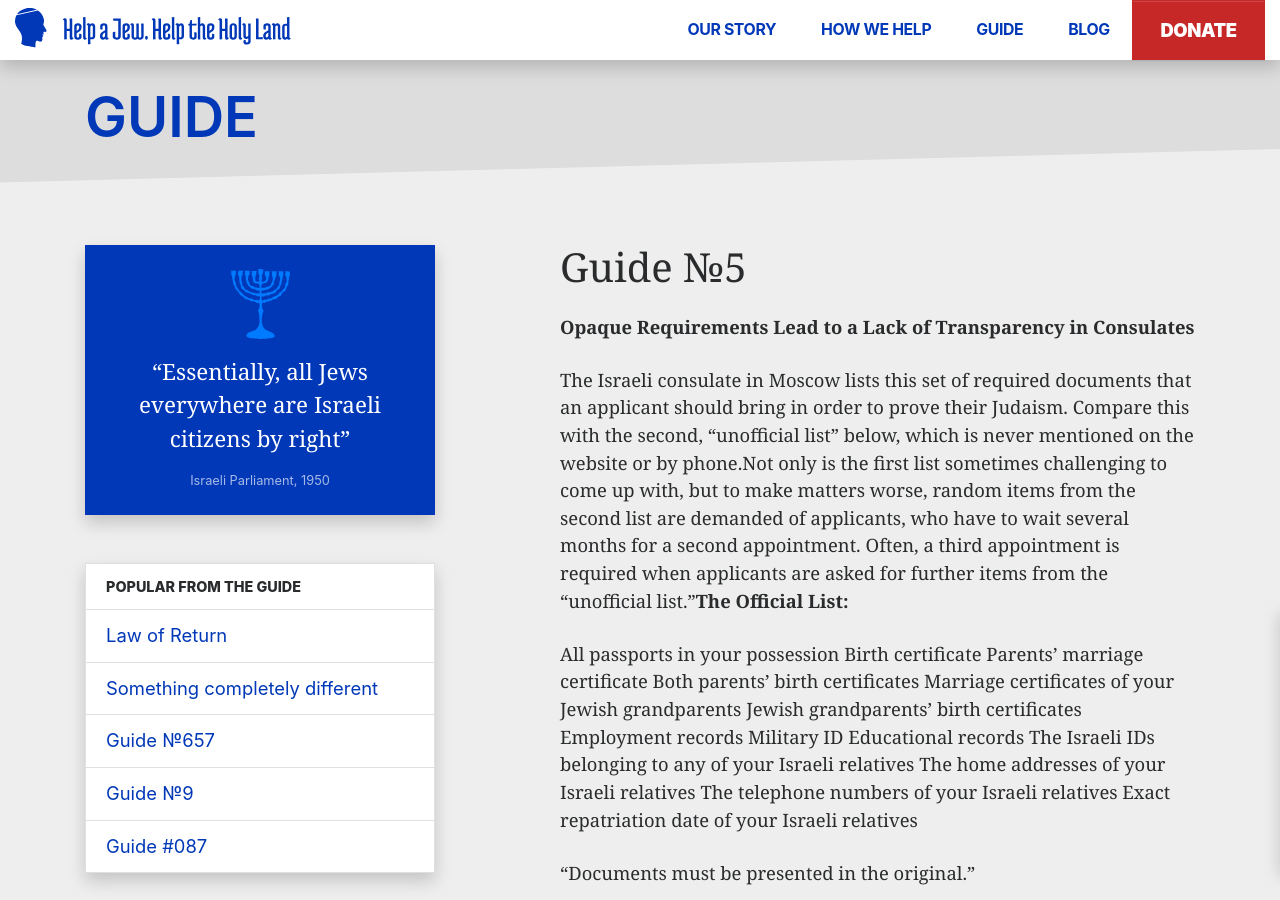
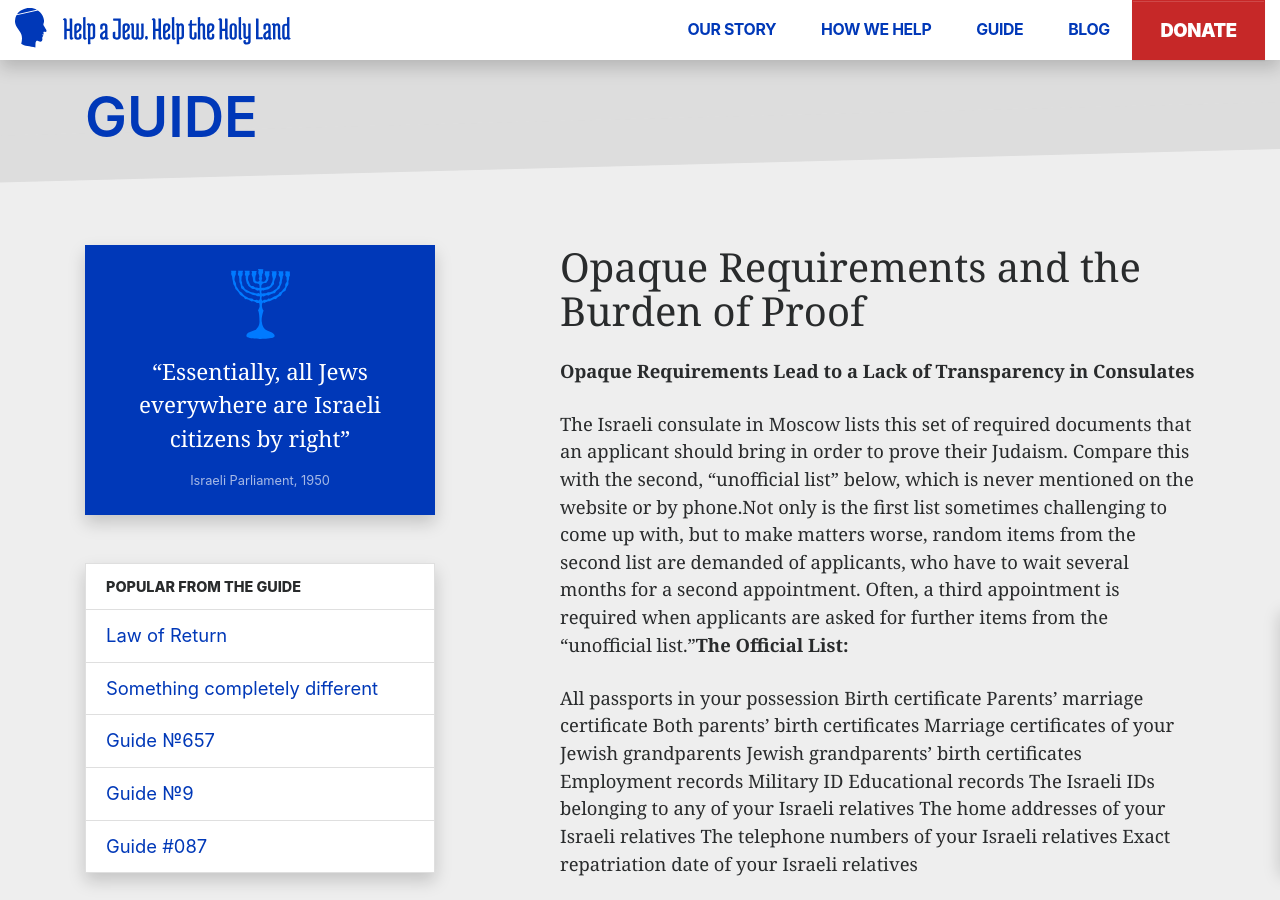
Before and after one commit to vinegredz/haj-1, a Jekyll site: the page built from _guide/test-test.markdown, in a window 1280 px wide and 900 px high. Built offline with Jekyll 4.4.1, drawn with Linux system fonts in a browser that asks for light colours.

Commit message:
Updated Test Test

```diff
--- a/_guide/test-test.markdown
+++ b/_guide/test-test.markdown
@@ -1,5 +1,5 @@
 ---
-title: Guide №5
+title: Opaque Requirements and the Burden of Proof
 date: 2017-04-02 09:24:00 -05:00
 categories:
 - Know the Law
```
